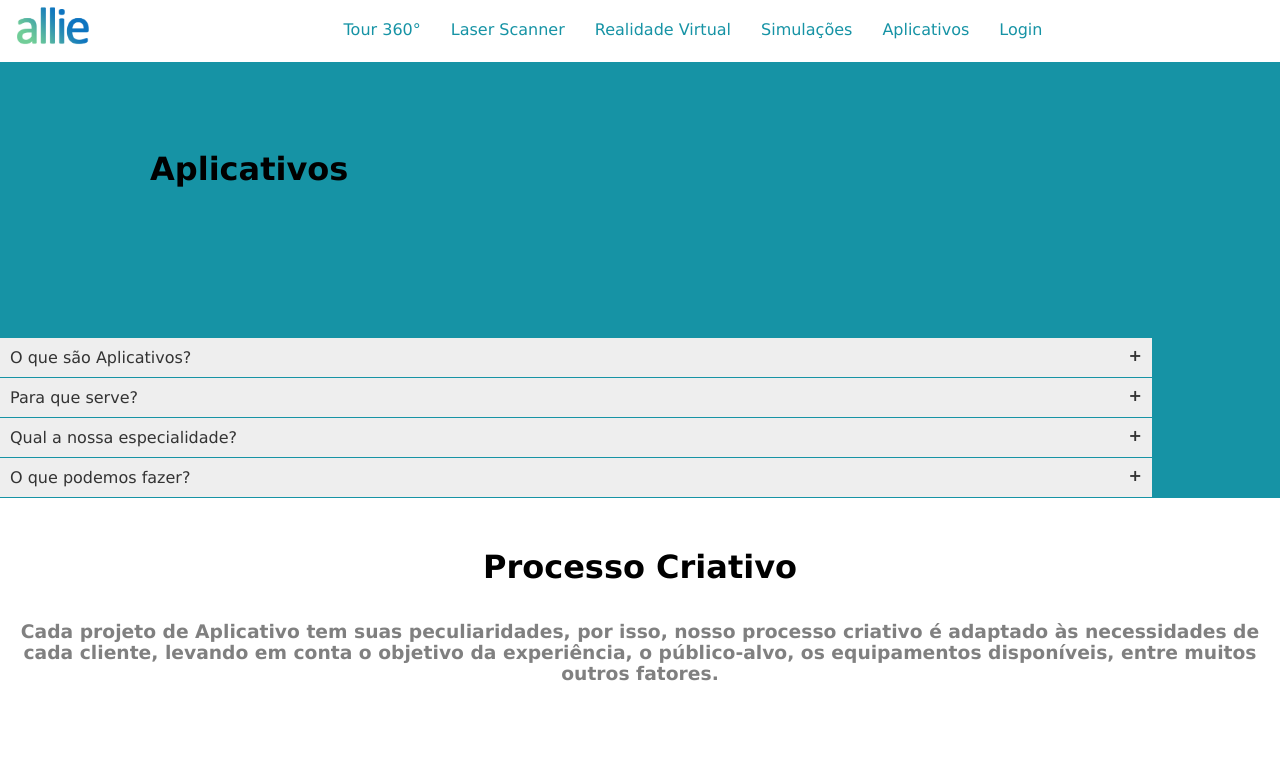
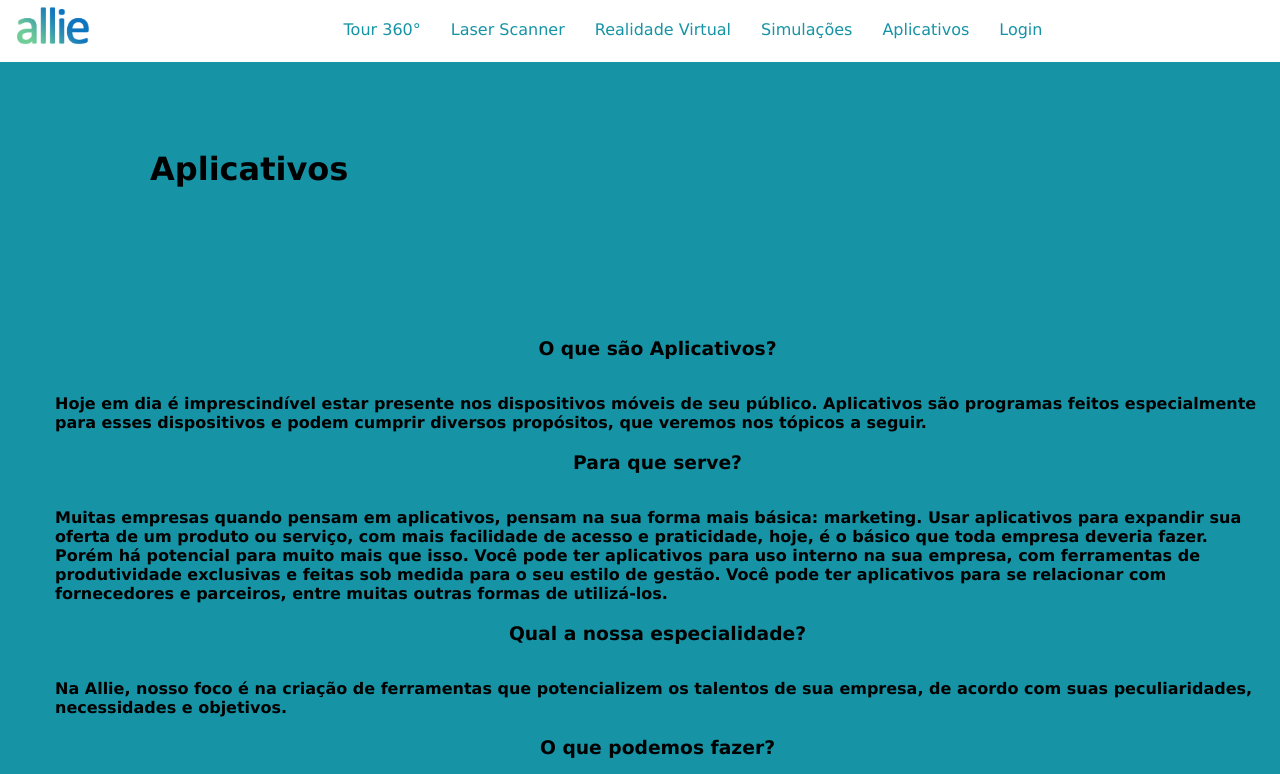
Before and after one commit to AllieDigital/alliedigital, a React (Create React App) app in the folder allie-digital/: page /aplicativos in a window 1280 px wide. Shown: the top 774 px of the page. Built offline with nearby package versions, Linux system fonts and the light colour scheme.

Commit message:
feat: css pags

```diff
--- a/allie-digital/src/pages/Aplicativos.js
+++ b/allie-digital/src/pages/Aplicativos.js
@@ -14,64 +14,48 @@ return (
         Aplicativos
       </h1>
 
-      <ul className="nav">
-          <li>
-            <span>
+      <div className="container-coluna">
+
+        <h3 className="title-cards">
           O que são Aplicativos?
-            </span>
-            <ul>
-              <li>
-                <h4 className="text-tour">
+        </h3>
+        <h4 className="cards-first">
           Hoje em dia é imprescindível estar presente nos dispositivos móveis de seu público.
           Aplicativos são programas feitos especialmente para esses dispositivos e podem cumprir diversos propósitos,
           que veremos nos tópicos a seguir.
         </h4>
-              </li>
-            </ul>
 
-              <span>
+
+        <h3 className="title-cards">
           Para que serve?
-              </span>
-              <ul>
-                <li>
-                  <h4 className="text-tour">
+        </h3>
+        <h4 className="cards-first">
           Muitas empresas quando pensam em aplicativos, pensam na sua forma mais básica: marketing.
           Usar aplicativos para expandir sua oferta de um produto ou serviço, com mais facilidade de acesso e praticidade,
           hoje, é o básico que toda empresa deveria fazer. Porém há potencial para muito mais que isso.
           Você pode ter aplicativos para uso interno na sua empresa, com ferramentas de produtividade exclusivas e feitas sob medida para o seu estilo de gestão.
           Você pode ter aplicativos para se relacionar com fornecedores e parceiros, entre muitas outras formas de utilizá-los.
         </h4>
-                </li>
-              </ul>
 
-              <span>
+        <h3 className="title-cards">
           Qual a nossa especialidade?
-              </span>
-              <ul>
-                <li>
-                  <h4 className="text-tour">
+        </h3>
+        <h4 className="cards-first">
           Na Allie, nosso foco é na criação de ferramentas que potencializem os talentos de sua empresa,
           de acordo com suas peculiaridades, necessidades e objetivos.
         </h4>
-                </li>
-              </ul>
 
-              <span>
+        <h3 className="title-cards">
           O que podemos fazer?
-              </span>
-              <ul>
-                <li>
-                  <h4 className="text-tour">
+        </h3>
+        <h4 className="cards-first">
           A criação de aplicativos leva em consideração especialmente a disciplina de UX ou Experiência do Usuário,
           que leva em consideração o design, as funcionalidades, a acessibilidade, entre muitos outros fatores para dar ao usuário final uma experiência rica e transformadora.
           Aplicativos de produtividade, marketing, relacionamento e aprendizagem são as aplicações mais comuns para essa tecnologia,
           porém estamos prontos para ouvir suas ideias e transformá-las em realidade.
         </h4>
-                </li>
-              </ul>
 
-          </li>
-        </ul>
+      </div>
 
         <div className="div-processo">
           <div>
--- a/allie-digital/src/pages/Simulacoes.js
+++ b/allie-digital/src/pages/Simulacoes.js
@@ -13,38 +13,28 @@ function Simulacoes () {
         Simulações e Treinamentos
       </h1>
 
-      <ul className="nav">
-          <li>
-            <span>
+      <div className="container-coluna">
+
+        <h3 className="title-cards">
           O que são Simulações?
-            </span>
-            <ul>
-              <li>
-                <h4 className="text-tour">
+        </h3>
+        <h4 className="cards-first">
           Caminhe por um prédio que ainda não foi construído, dirija por projetos de urbanização que ainda estão sendo planejados,
           instrua colaboradores sobre procedimentos de emergência, tudo como se fosse um jogo de videogame, fácil e lúdico de utilizar.
         </h4>
-              </li>
-            </ul>
 
-              <span>
+        <h3 className="title-cards">
           Para que serve?
-              </span>
-              <ul>
-                <li>
-                  <h4 className="text-tour">
+        </h3>
+        <h4 className="cards-first">
           As simulações podem ser usadas de diversas maneiras diferentes, elas servem para que o usuário possa absorver
           informações de forma lúdica, com menores custos e riscos.
         </h4>
-                </li>
-              </ul>
 
-              <span>
+        <h3 className="title-cards">
           Qual a nossa especialidade?
-              </span>
-              <ul>
-                <li>
-                  <h4 className="text-tour">
+        </h3>
+        <h4 className="cards-first">
           Temos experiência na criação de simulações para o ramo da Engenharia, especialmente Engenharia Rodoviária,
           criando simulações de estradas, loteamentos e obras, onde o cliente pode pilotar veículos e andar com um
           personagem em um ambiente virtual geolocalizado, como se fosse um videogame, podendo assim perceber com
@@ -52,15 +42,11 @@ function Simulacoes () {
           quando estiverem prontos. Isso é importante para que eles possam tomar decisões sobre a composição desses projetos,
           algo que antes era difícil de ser visualizado, apenas com plantas e projetos que somente engenheiros experientes eram capazes de compreender.
         </h4>
-                </li>
-              </ul>
 
-              <span>
+        <h3 className="title-cards">
           O que podemos fazer?
-              </span>
-              <ul>
-                <li>
-                  <h4 className="text-tour">
+        </h3>
+        <h4 className="cards-first">
           Apesar de nossa experiência com clientes da área de Engenharia, isso não quer dizer que estamos limitados a isso,
           muito pelo contrário. Essa experiência nos permite adaptar experiências para qualquer ramo de atividade.
           Você pode treinar funcionários sobre procedimentos de uma fábrica, pode demonstrar uma nova sede para investidores,
@@ -68,11 +54,8 @@ function Simulacoes () {
           visualizar uma obra que nem  começou, testar uma estrada que está sendo planejada, testar múltiplas decorações para um apartamento,
           entre inúmeras outras aplicações possíveis. O limite é a sua imaginação.
         </h4>
-                </li>
-              </ul>
 
-          </li>
-        </ul>
+      </div>
 
         <div className="div-processo">
           <div>
--- a/allie-digital/src/style/Aplicativos.css
+++ b/allie-digital/src/style/Aplicativos.css
@@ -2,7 +2,7 @@
   display: flex;
   flex-direction: column;
   align-items: flex-start;
-  padding: 90px;
+  padding: 140px;
 }
 
 .funcionamento {
```
Lines whose indentation alone changed are shown as unchanged.
